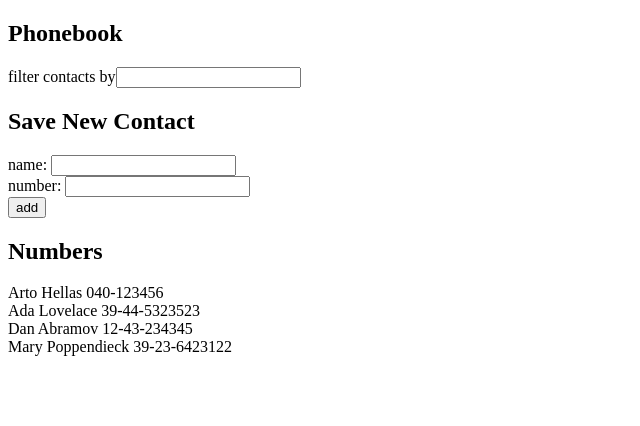
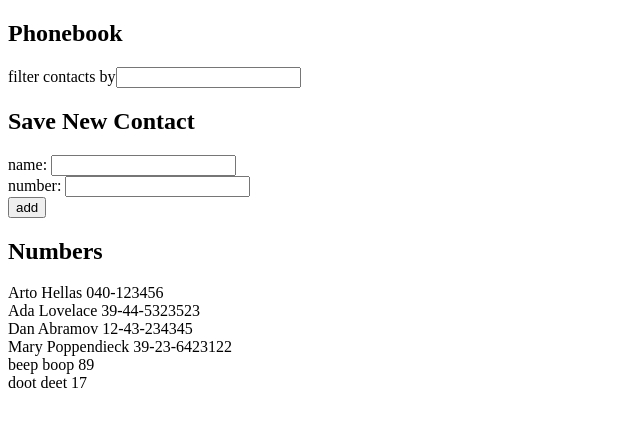
Before and after one commit to zaane/full-stack-open, a React (Vite) app in the folder part2/phonebook/: page / in a window 1280 px wide. Shown: the top 426 px of the page, without its empty margins (0-640 px from the left). Built offline with nearby package versions, Linux system fonts and the light colour scheme; data requests are answered from the project's data file.

Commit message:
2.12 save new contacts to server

```diff
--- a/part2/phonebook/db.json
+++ b/part2/phonebook/db.json
@@ -1,24 +1,34 @@
 {
-    "persons":[
+  "persons": [
     {
       "name": "Arto Hellas",
       "number": "040-123456",
-        "id": 1
+      "id": "1"
     },
     {
       "name": "Ada Lovelace",
       "number": "39-44-5323523",
-        "id": 2
+      "id": "2"
     },
     {
       "name": "Dan Abramov",
       "number": "12-43-234345",
-        "id": 3
+      "id": "3"
     },
     {
       "name": "Mary Poppendieck",
       "number": "39-23-6423122",
-        "id": 4
+      "id": "4"
+    },
+    {
+      "id": "5",
+      "name": "beep boop",
+      "number": "89"
+    },
+    {
+      "id": "6",
+      "name": "doot deet ",
+      "number": "17"
     }
   ]
 }
--- a/part2/phonebook/src/App.jsx
+++ b/part2/phonebook/src/App.jsx
@@ -79,9 +79,14 @@ const App = () => {
     if (persons.map(person => person.name).includes(newName)) {
       alert(`${newName} is already in the phonebook!`)
     } else {
-      const newPerson = { name: newName, number: newNumber, id: persons.length + 1 }
-      setPersons(persons.concat(newPerson))
-    }
+      const newPerson = { name: newName, number: newNumber, id: (persons.length + 1).toString() }
+      axios
+        .post('http://localhost:3001/persons', newPerson)
+        .then(response => {
+          console.log(response);
+          setPersons(persons.concat(response.data))
+        })
+      }
     setNewName('')
     setNewNumber('')
   }
```
Lines whose indentation alone changed are shown as unchanged.
